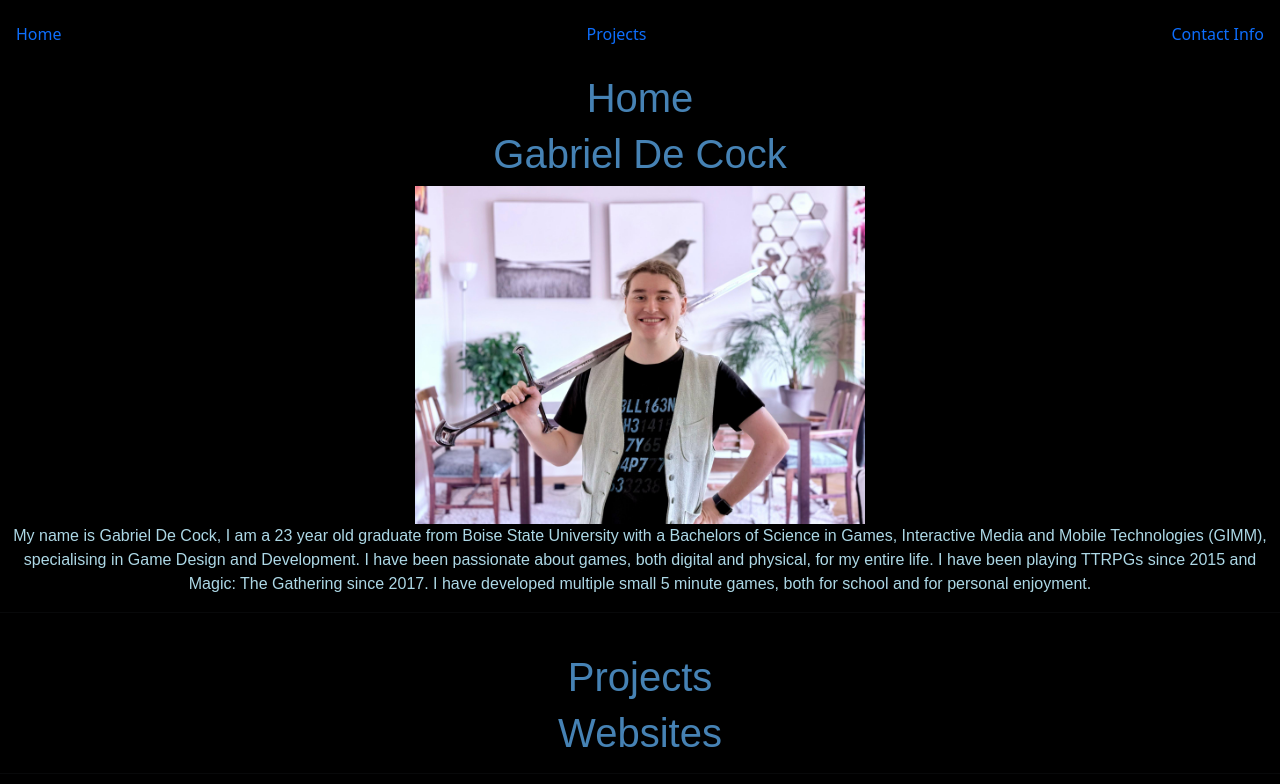
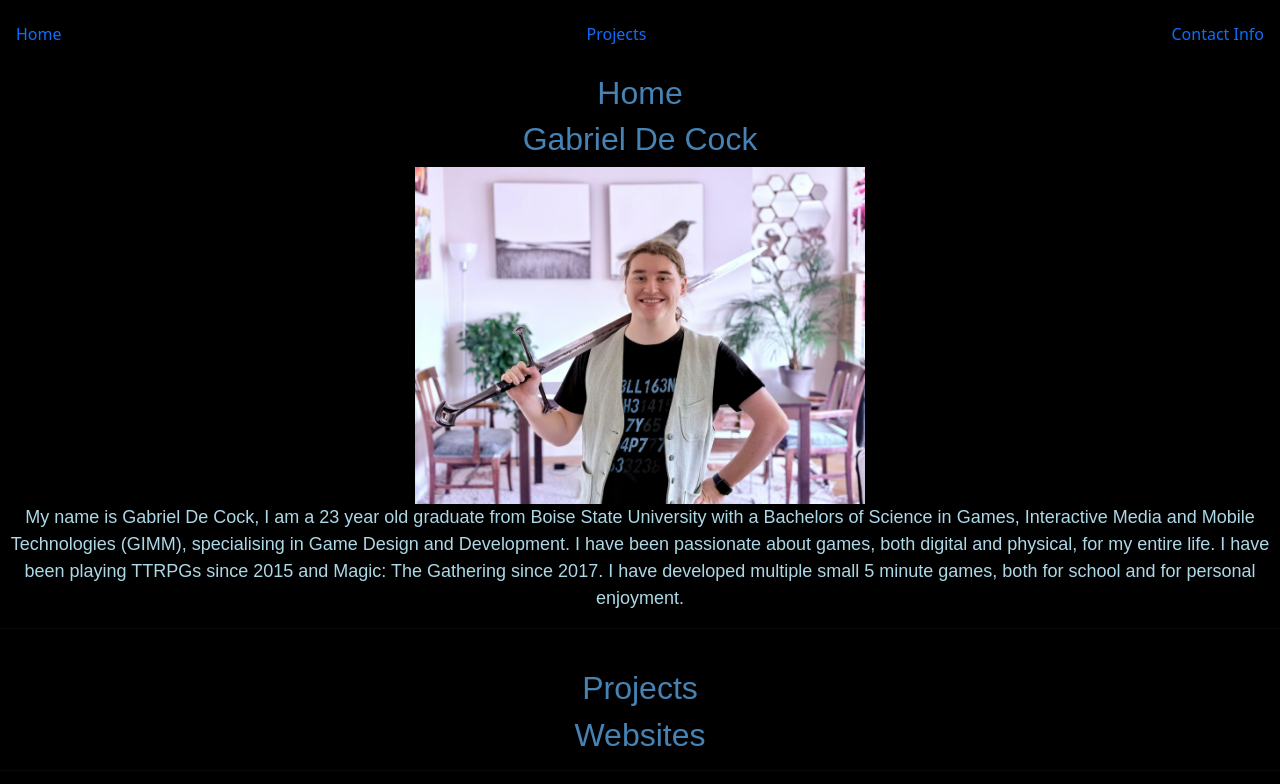
Before and after one commit to gabedck/gabedck.github.io, a plain HTML site: page index.html in a window 1280 px wide. Shown: the top 784 px of the page. Drawn offline with nearby package versions, Linux system fonts and the light colour scheme.

Commit message:
font size

```diff
--- a/style.css
+++ b/style.css
@@ -4,6 +4,8 @@ h1{
     text-align: center;
 
     font-family: Arial, Helvetica, sans-serif;
+
+    font-size: 32px;
 }
 p{
     color: lightblue;
@@ -11,6 +13,8 @@ p{
     text-align: center;
 
     font-family: Arial, Helvetica, sans-serif;
+
+    font-size: 18px;
 }
 body{
     background-color: black;
```
